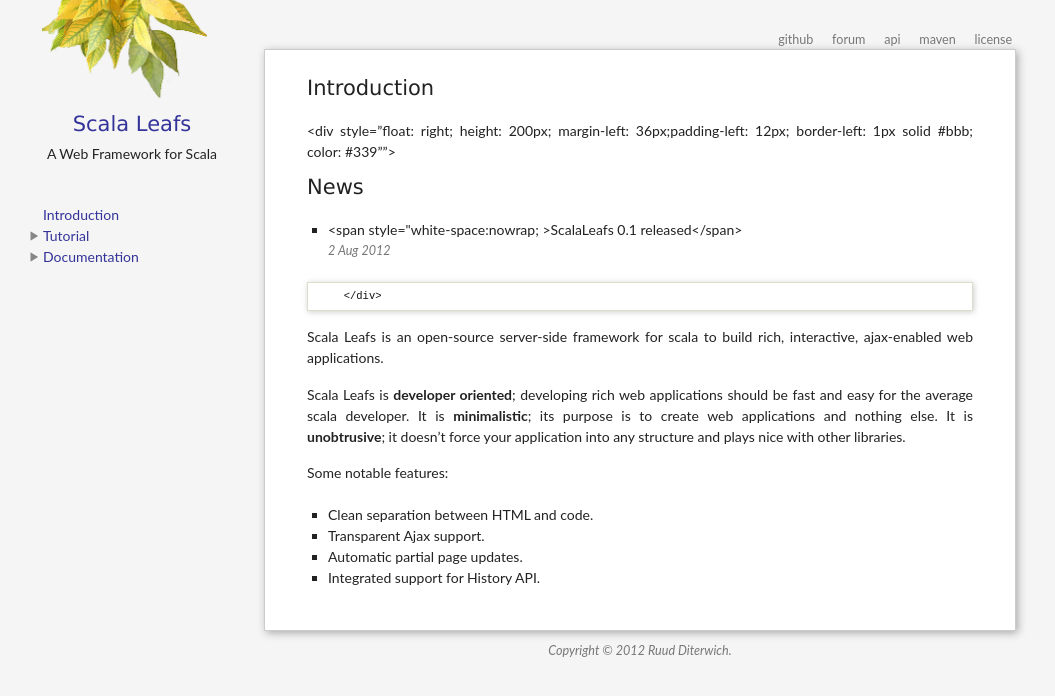
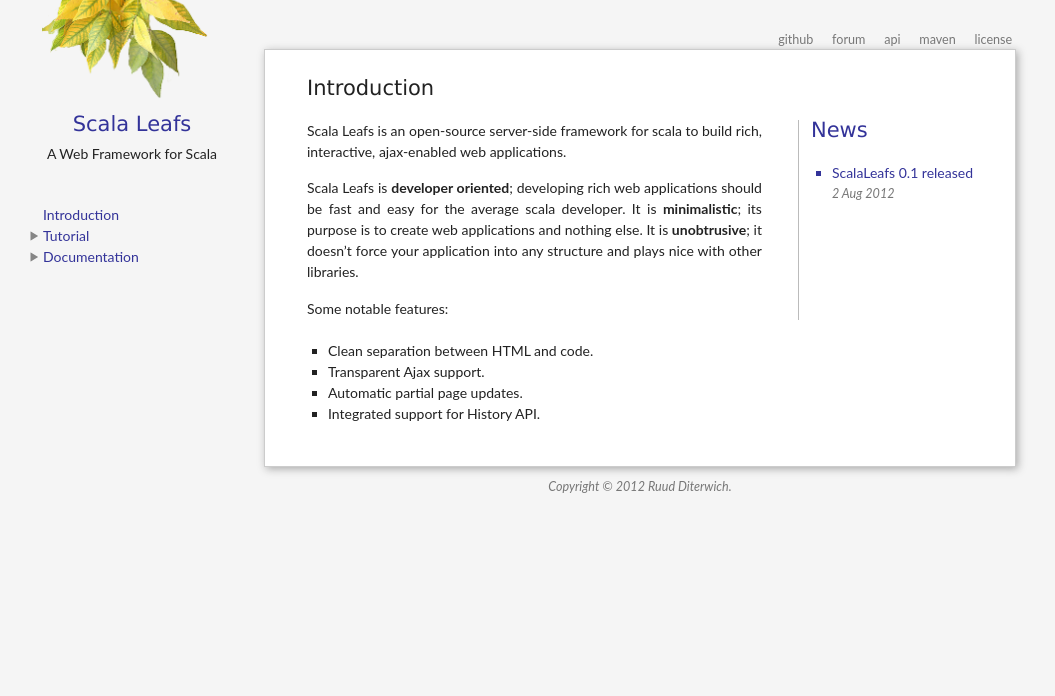
Before and after one commit to scalastuff/scalaleafs, a Jekyll site: the page built from index.md, in a window 1280 px wide. Shown: the top 696 px of the page, without its empty margins (0-1055 px from the left). Built offline with Jekyll 4.4.1, drawn with Linux system fonts in a browser that asks for light colours.

Commit message:
Updated index.md

```diff
--- a/index.md
+++ b/index.md
@@ -3,10 +3,10 @@
 layout: default
 ---
 
-  <div style="float: right; height: 200px; margin-left: 36px;padding-left: 12px; border-left: 1px solid #bbb; color: #339"">
+  <div style="float: right; height: 200px; margin-left: 36px;padding-left: 12px; border-left: 1px solid #bbb; color: #339">
 <h3>News</h3>
 <ul>
-    <li><span style="white-space:nowrap; >ScalaLeafs 0.1 released</span><div style="color:#777; font-style:italic; font-size: 90%">2 Aug 2012</div></li>
+    <li><span style="white-space:nowrap;" >ScalaLeafs 0.1 released</span><div style="color:#777; font-style:italic; font-size: 90%">2 Aug 2012</div></li>
 </ul>
         </div>
 
```
